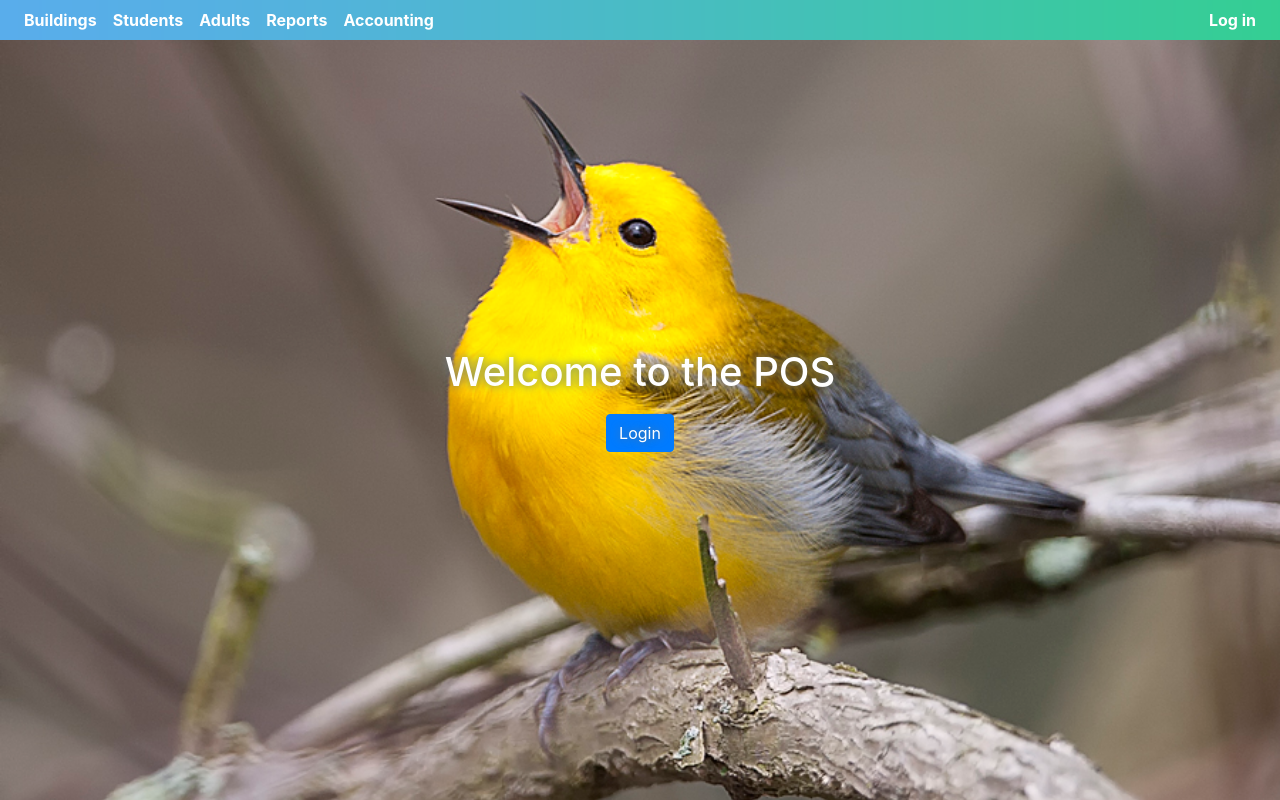
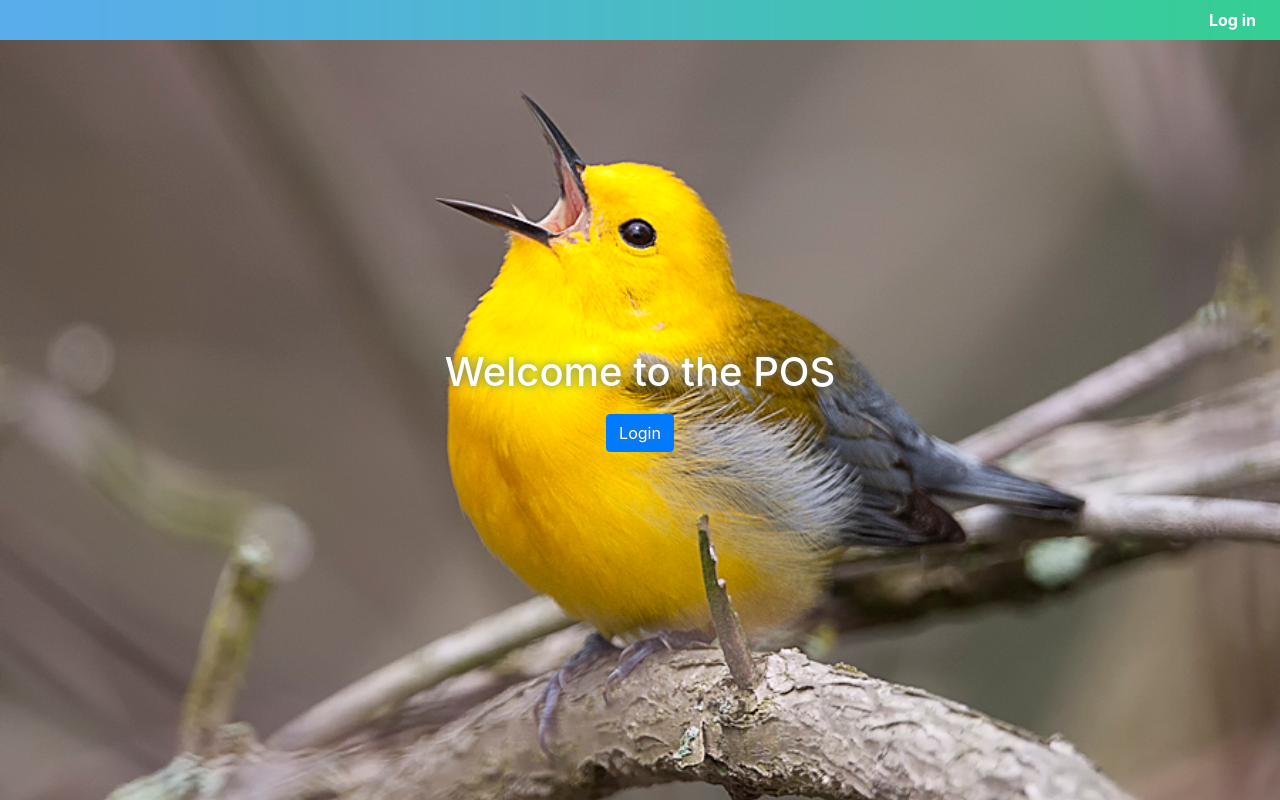
Before and after one commit to seanflannery10/pointofsale-admin-client, a React (Create React App) app: page / in a window 1280 px wide. Built offline with nearby package versions, Linux system fonts and the light colour scheme.

Commit message:
hide navbar when not logged in

```diff
--- a/src/containers/Navbar.js
+++ b/src/containers/Navbar.js
@@ -12,8 +12,9 @@ class Navbar extends Component {
     return (
       <nav className="navbar navbar-expand">
         <div className="container-fluid">
+          {this.props.currentUser.isAuthenticated ? (
             <div className="navbar-header">
-            <ul className="nav navbar-nav navbar-right">
+              <ul className="nav navbar-nav">
                 <li>
                   <Link to="/buildings">Buildings</Link>
                 </li>
@@ -31,7 +32,9 @@ class Navbar extends Component {
                 </li>
               </ul>
             </div>
-          <ul className="nav navbar-nav navbar-right" />
+          ) : (
+            <ul className="nav navbar-nav" />
+          )}
           {this.props.currentUser.isAuthenticated ? (
             <ul className="nav navbar-nav navbar-right">
               <li>
```
Lines whose indentation alone changed are shown as unchanged.
